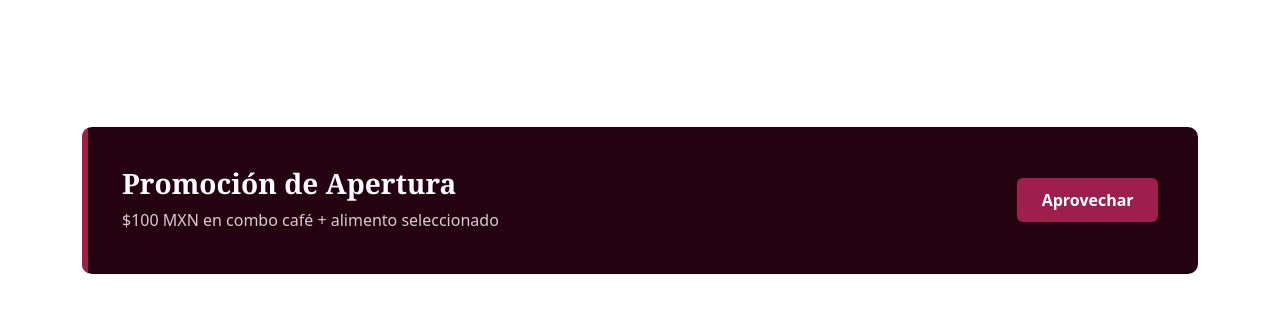
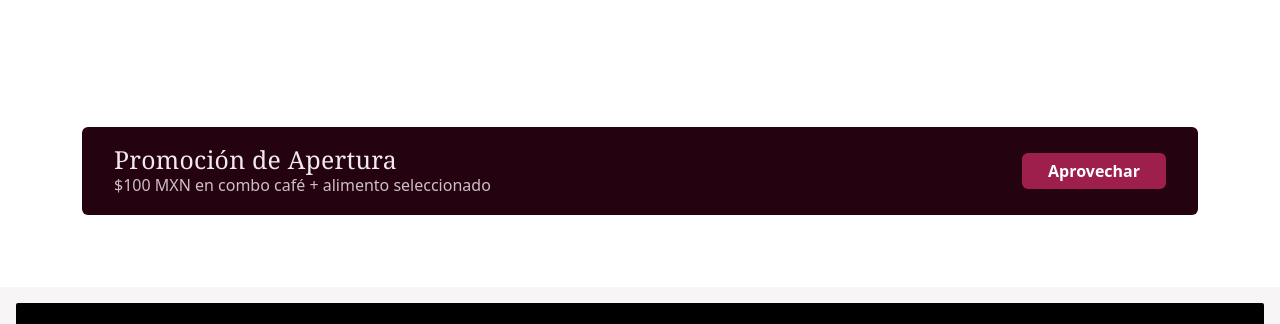
Before and after one commit to Zeth-DG/sketch-and-coffee, a plain HTML site: page index.html in a window 1280 px wide. Shown: the part 920-1244 px from the top of the page. Drawn offline with nearby package versions, Linux system fonts and the light colour scheme.

Commit message:
Ajusta la seccion de promocion de temporada

```diff
--- a/css/styles.css
+++ b/css/styles.css
@@ -632,63 +632,39 @@ img { max-width: 100%; height: auto; }
 
 /* ---- 5.6 Promoción de temporada --------------------------------------- */
 .gv-scope .gv-promo {
-  position: relative;
-  overflow: hidden;
-  padding: clamp(1.5rem, 4vw, 2.5rem);
-  border-radius: var(--radio);
+  padding: 1.15rem 2rem;
+  border-radius: var(--radio-sm);
   background-color: var(--gv-oscuro);
   color: var(--gv-texto-inverso);
-}
-
-.gv-scope .gv-promo::before {
-  content: "";
-  position: absolute;
-  inset-block: 0;
-  left: 0;
-  width: 6px;
-  background-color: var(--gv-accion);
 }
 
 .gv-scope .gv-promo__interior {
   display: flex;
   flex-direction: column;
-  gap: var(--espaciado-lg);
-}
-
-.gv-scope .gv-promo__kicker {
-  margin: 0 0 .4rem;
-  font-family: var(--fuente-cuerpo);
-  font-size: var(--tamano-micro);
-  font-weight: var(--peso-negrita);
-  letter-spacing: .12em;
-  text-transform: uppercase;
-  color: var(--gv-tenue);
+  gap: var(--espaciado-md);
 }
 
 .gv-scope .gv-promo__titulo {
-  margin: 0 0 var(--espaciado-sm);
+  margin: 0 0 2px;
   font-family: var(--fuente-titulo-principal);
-  font-size: var(--tamano-titulo-seccion);
-  font-weight: var(--peso-negrita);
-  line-height: 1.2;
-  color: var(--gv-texto-inverso);
+  font-size: 1.55rem;
+  font-weight: var(--peso-ligero);
+  letter-spacing: .01em;
+  line-height: 1.15;
+  color: #F2E9EC;
 }
 
 .gv-scope .gv-promo__texto {
   margin: 0;
-  max-width: 52ch;
-  font-size: var(--tamano-parrafos);
-  color: #D8CBD1;                  /* blanco atenuado sobre el fondo oscuro */
+  font-family: var(--fuente-cuerpo);
+  font-size: var(--tamano-auxiliar);
+  font-weight: var(--peso-regular);
+  line-height: 1.3;
+  color: #CDBFC5;
 }
 
-.gv-scope .gv-promo__vigencia {
-  display: inline-block;
-  margin-top: .9rem;
-  padding: .3rem .85rem;
-  border: 1px solid rgba(243, 228, 234, .35);
-  border-radius: 999px;
-  font-size: var(--tamano-auxiliar);
-  color: var(--gv-tenue);
+.gv-scope .gv-promo .gv-btn {
+  padding: .5rem 1.5rem;
 }
 
 .gv-scope .gv-promo__accion { flex-shrink: 0; }
@@ -701,6 +677,7 @@ img { max-width: 100%; height: auto; }
     flex-direction: row;
     align-items: center;
     justify-content: space-between;
+    gap: var(--espaciado-lg);
   }
 }
 
```
